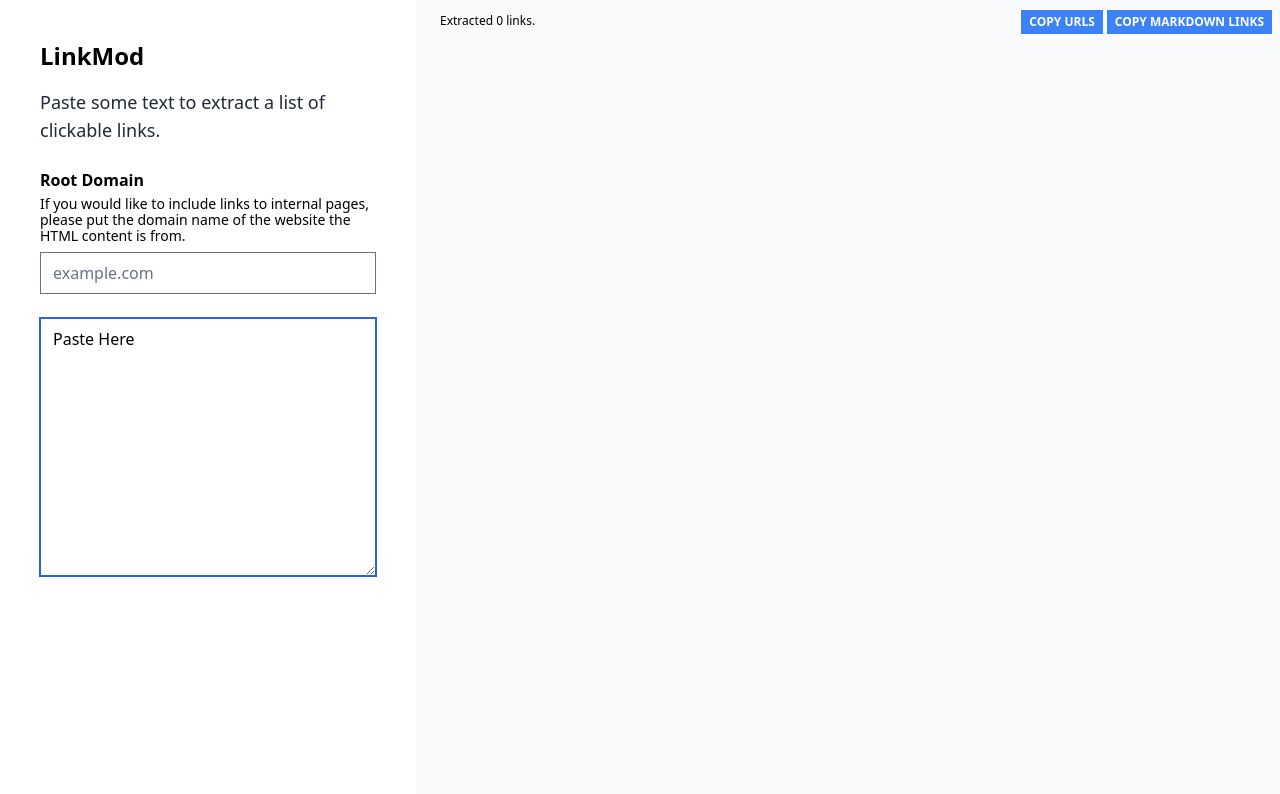
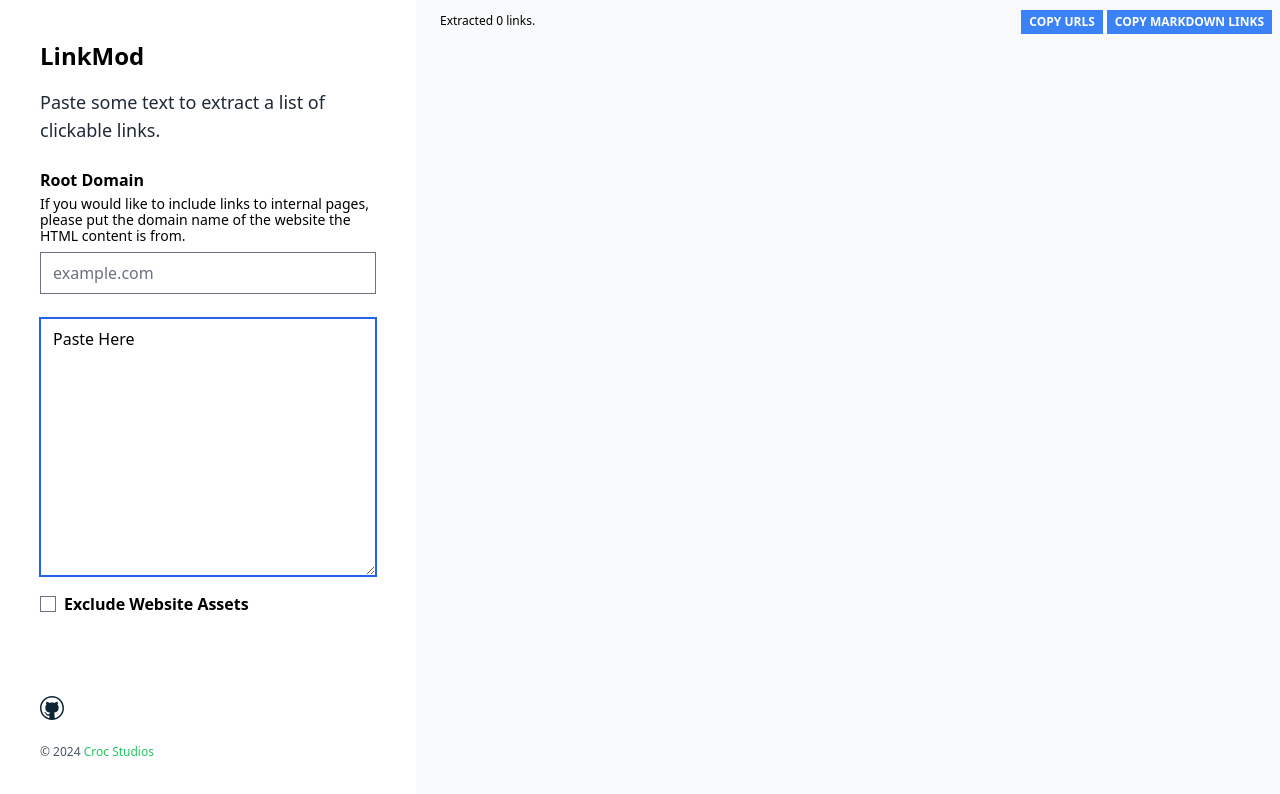
Before and after one commit to crock/linkmod, a React (Vite) app: page / in a window 1280 px wide. Shown: the top 794 px of the page. Built offline with nearby package versions, Linux system fonts and the light colour scheme.

Commit message:
Added checkbox to filter out website assets from links

```diff
--- a/src/App.tsx
+++ b/src/App.tsx
@@ -5,6 +5,7 @@ import Form from "./components/Form";
 function App() {
   const [pasteboard, setPasteboard] = useState("");
   const [rootDomain, setRootDomain] = useState("")
+  const [filterAssets, setFilterAssets] = useState(false)
   const [links, setLinks] = useState<RegExpMatchArray | string[]>([]);
   const [mdLinks, setMdLinks] = useState<string>("");
   const textAreaRef = useRef<HTMLTextAreaElement | null>(null);
@@ -26,6 +27,10 @@ function App() {
     }
   }
 
+  const handleFilterAssetsTick = (event: React.ChangeEvent<HTMLInputElement>) => {
+    setFilterAssets(event.target.checked)
+  }
+
   const extractLinks = () => {
     let allLinks = []
 
@@ -35,7 +40,7 @@ function App() {
       );
 
       const internalUrls = pasteboard.match(
-        /href=\"(\/[a-zA-Z0-9\.-_~!$&'\(\)\*\+,;=:@]+)\"/gim
+        /href=\"(\/(?!\/)[a-zA-Z0-9\.-_~!$&'\(\)\*\+,;=:@]+)\"/gim
       )
 
       if (internalUrls?.length) {
@@ -52,6 +57,11 @@ function App() {
         allLinks.push(...uniqueArr)
       }
 
+      if (filterAssets) {
+        const patt = /\.(svg|png|webp|jpg|jpeg|heic|gif|js|css|webmanifest)$/i
+        allLinks = allLinks.filter((link) => !patt.test(link))
+      }
+
       setLinks(allLinks);
       setMdLinks(allLinks.map((url) => `[${url}](${url})`).join("\n"));
 
@@ -62,7 +72,7 @@ function App() {
     }
   };
 
-  useEffect(extractLinks, [pasteboard, rootDomain]);
+  useEffect(extractLinks, [pasteboard, rootDomain, filterAssets]);
 
   useEffect(() => {
     textAreaRef.current?.select();
@@ -70,7 +80,7 @@ function App() {
 
   return (
     <div className="grid grid-cols-12 gap-4 h-screen">
-      <Form className="col-span-12 md:col-span-4 p-10 bg-white h-auto md:h-full" ref={textAreaRef} pasteEvent={handlePaste} rootDomainChangeHandler={handleRootDomainChange} />
+      <Form className="col-span-12 md:col-span-4 p-10 bg-white h-auto md:h-screen" ref={textAreaRef} pasteEvent={handlePaste} rootDomainChangeHandler={handleRootDomainChange} filterAssetsChangeHandler={handleFilterAssetsTick} />
       <div className="col-span-12 md:col-span-8 flex flex-col items-center justify-start">
         <div className="w-full flex flex-row flex-nowrap justify-between items-center p-2">
           <p className="text-xs text-black dark:text-white">
--- a/src/components/Form.tsx
+++ b/src/components/Form.tsx
@@ -1,36 +1,120 @@
-import classNames from 'classnames';
+import classNames from "classnames";
 
 interface FormProps {
   ref: React.LegacyRef<HTMLTextAreaElement> | undefined;
   pasteEvent: React.ClipboardEventHandler<HTMLTextAreaElement> | undefined;
-    rootDomainChangeHandler: React.ChangeEventHandler<HTMLInputElement> | undefined;
+  rootDomainChangeHandler:
+    | React.ChangeEventHandler<HTMLInputElement>
+    | undefined;
+  filterAssetsChangeHandler:
+    | React.ChangeEventHandler<HTMLInputElement>
+    | undefined;
   className?: string | undefined;
 }
 
-const Form = ({ ref, pasteEvent, rootDomainChangeHandler, className = "" }: FormProps) => {
-
+const Form = ({
+  ref,
+  pasteEvent,
+  rootDomainChangeHandler,
+  filterAssetsChangeHandler,
+  className = "",
+}: FormProps) => {
   return (
-        <aside className={classNames("flex flex-col justify-start items-start", className)}>
+    <aside
+      className={classNames(
+        "flex flex-col justify-between items-start",
+        className
+      )}
+    >
+      <div className="flex flex-col justify-start items-start">
         <h1 className="font-black text-2xl mb-4">LinkMod</h1>
         <p className="text-lg text-gray-800 dark:text-gray-100 mb-6">
           Paste some text to extract a list of clickable links.
         </p>
         <div className="flex flex-col justify-start items-start mb-6">
-                <label htmlFor="fqdn" className="font-semibold text-base mb-1">Root Domain</label>
-                <small className="leading-4 font-light text-sm mb-2">If you would like to include links to internal pages, please put the domain name of the website the HTML content is from.</small>
-                <input name="fqdn" id="fqdn" type="text" className="form-input w-full" placeholder="example.com" tabIndex={1} onChange={rootDomainChangeHandler} />
+          <label htmlFor="fqdn" className="font-semibold text-base mb-1">
+            Root Domain
+          </label>
+          <small className="leading-4 font-light text-sm mb-2">
+            If you would like to include links to internal pages, please put the
+            domain name of the website the HTML content is from.
+          </small>
+          <input
+            name="fqdn"
+            id="fqdn"
+            type="text"
+            className="form-input w-full"
+            placeholder="example.com"
+            tabIndex={1}
+            onChange={rootDomainChangeHandler}
+          />
         </div>
         <textarea
           ref={ref}
           rows={10}
-                tabIndex={0}
+          tabIndex={2}
           className="form-input w-full"
           onPaste={pasteEvent}
           autoFocus
-                defaultValue="Paste Here">
-            </textarea>
+          defaultValue="Paste Here"
+        ></textarea>
+        <div className="flex flex-col justify-start items-start mt-4">
+          <label className="flex flex-row flex-nowrap justify-start items-center">
+            <input
+              name="filterAssets"
+              id="filterAssets"
+              type="checkbox"
+              className="form-checkbox"
+              tabIndex={3}
+              onChange={filterAssetsChangeHandler}
+              title="Check this box if you would like to exclude links to website images, stylesheets, or javascript files."
+            />
+            <span className="font-semibold text-base pl-2">
+              Exclude Website Assets
+            </span>
+          </label>
+        </div>
+      </div>
+
+      <footer>
+        <nav className="mt-8 mb-4 flex flex-row flex-nowrap justify-start items-center">
+          <a href="https://github.com/crock/linkmod" title="LinkMod GitHub">
+            <svg
+              enableBackground="new 0 0 512 512"
+              height="24px"
+              id="Layer_1"
+              version="1.1"
+              viewBox="0 0 512 512"
+              width="24px"
+              xmlSpace="preserve"
+              xmlns="http://www.w3.org/2000/svg"
+              xmlnsXlink="http://www.w3.org/1999/xlink"
+            >
+              <g>
+                <path
+                  clipRule="evenodd"
+                  d="M296.133,354.174c49.885-5.891,102.942-24.029,102.942-110.192   c0-24.49-8.624-44.448-22.67-59.869c2.266-5.89,9.515-28.114-2.734-58.947c0,0-18.139-5.898-60.759,22.669   c-18.139-4.983-38.09-8.163-56.682-8.163c-19.053,0-39.011,3.18-56.697,8.163c-43.082-28.567-61.22-22.669-61.22-22.669   c-12.241,30.833-4.983,53.057-2.718,58.947c-14.061,15.42-22.677,35.379-22.677,59.869c0,86.163,53.057,104.301,102.942,110.192   c-6.344,5.452-12.241,15.873-14.507,30.387c-12.702,5.438-45.808,15.873-65.758-18.592c0,0-11.795-21.31-34.012-22.669   c0,0-22.224-0.453-1.813,13.592c0,0,14.96,6.812,24.943,32.653c0,0,13.6,43.089,76.179,29.48v38.543   c0,5.906-4.53,12.702-15.865,10.89C96.139,438.977,32.2,354.626,32.2,255.77c0-123.807,100.216-224.022,224.03-224.022   c123.347,0,224.023,100.216,223.57,224.022c0,98.856-63.946,182.754-152.828,212.688c-11.342,2.266-15.873-4.53-15.873-10.89   V395.45C311.1,374.577,304.288,360.985,296.133,354.174L296.133,354.174z M512,256.23C512,114.73,397.263,0,256.23,0   C114.73,0,0,114.73,0,256.23C0,397.263,114.73,512,256.23,512C397.263,512,512,397.263,512,256.23L512,256.23z"
+                  fill="#0D2636"
+                  fillRule="evenodd"
+                />
+              </g>
+            </svg>
+          </a>
+        </nav>
+        <p className="text-xs text-gray-600 dark:text-gray-400 mt-6">
+          &copy; 2024{" "}
+          <a
+            href="https://croc.io"
+            target="_blank"
+            rel="noopener noreferrer"
+            className="text-green-500 hover:underline"
+          >
+            Croc Studios
+          </a>
+        </p>
+      </footer>
     </aside>
-    )
-}
+  );
+};
 
 export default Form;
```
Lines whose indentation alone changed are shown as unchanged.
